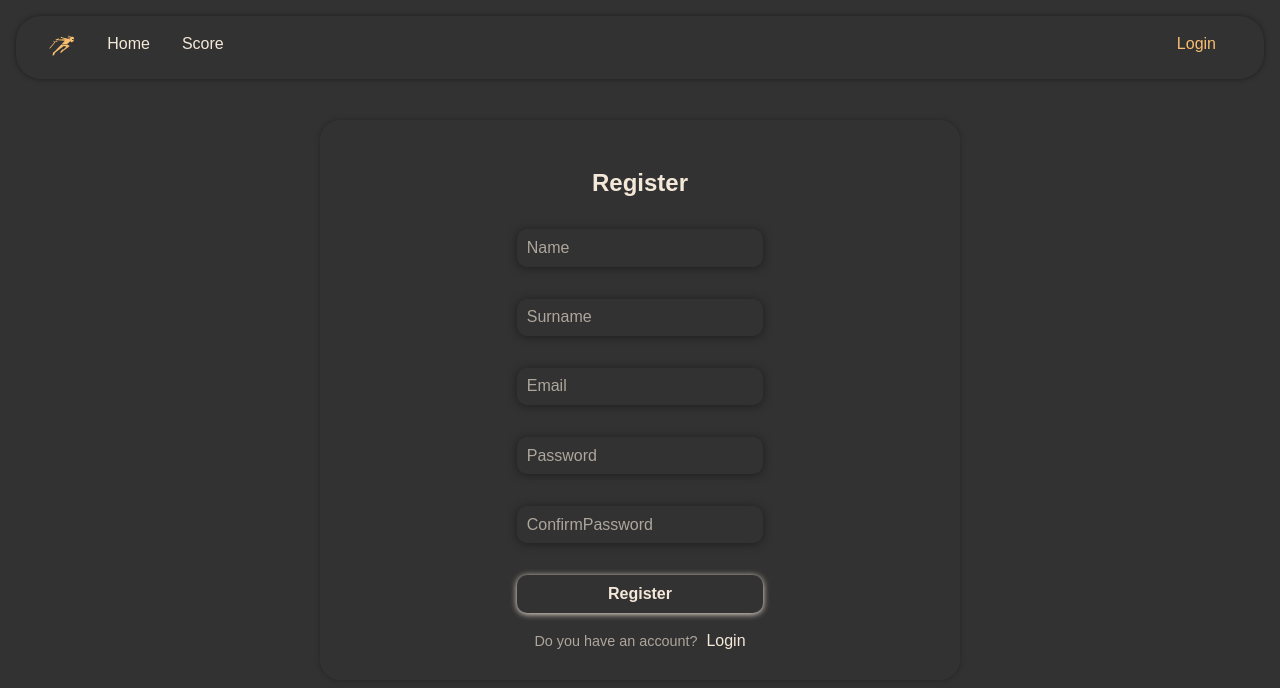
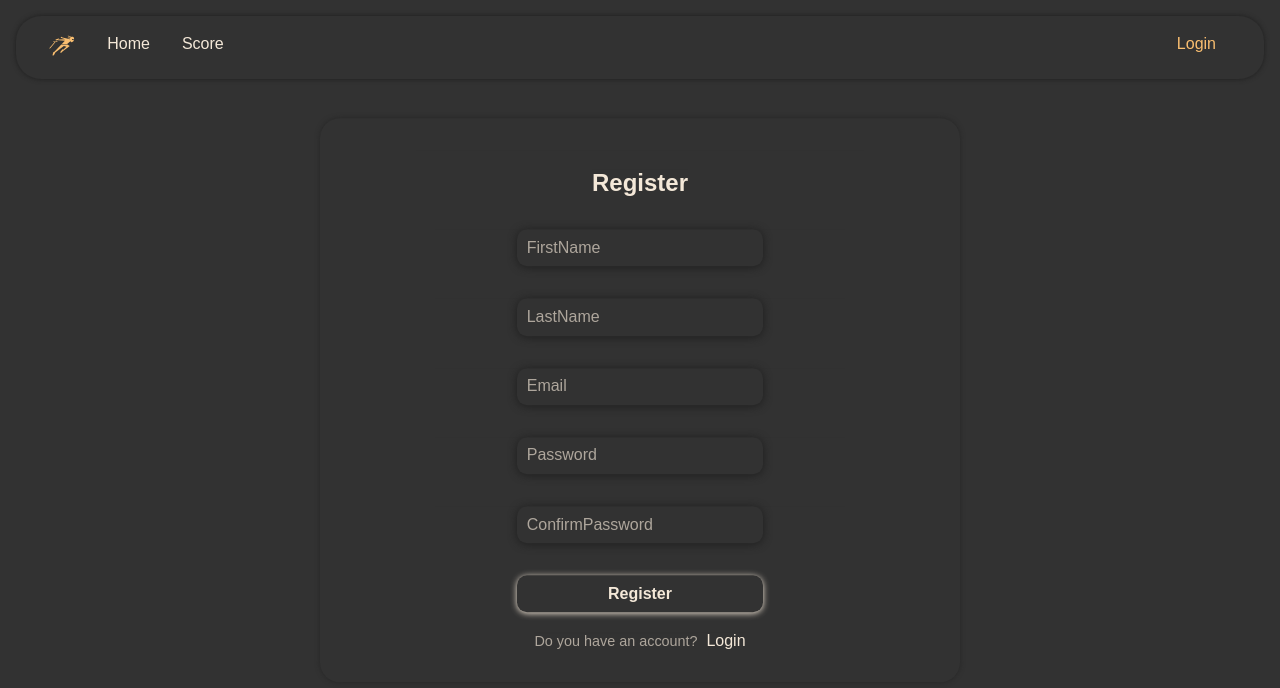
Before and after one commit to DianaEP/catch-me, a React (Vite) app: page /register in a window 1280 px wide. Shown: the top 688 px of the page. Built offline with nearby package versions, Linux system fonts and the light colour scheme; a web font is replaced by a local one.

Commit message:
Add Form Validation and Error Styling Integrated form validation into the Auth component using a custom FormValidation hook. Updated Auth component to handle input changes and validation errors. Adjusted CSS for better user feedback on invalid input fields

```diff
--- a/src/components/authentication/Auth.css
+++ b/src/components/authentication/Auth.css
@@ -1,6 +1,6 @@
 .form-container{
     width:50%;
-    height: 70%;
+    height: fit-content;
     position: absolute;
     top: 50%;
     left:50%;
@@ -11,6 +11,7 @@
    justify-content: center;
    box-shadow: 0px 0px 5px 0px var(--color2);
    border-radius: 20px;
+   padding: 2rem 0;
 }
 
 .form-fields{
@@ -28,6 +29,15 @@
     font-family: var(--font-family1);
     color: var(--font-color2);
     text-transform: capitalize;
+}
+
+.input-container{
+    width:100%;
+    display: flex;
+    flex-direction: column;
+    align-items: center;
+    row-gap: 0.5rem;
+
 }
 
 .form-fields input{
@@ -54,6 +64,12 @@
     color: #f4e8d8a3;
 }
 
+.error-message{
+    font-size: 0.8rem;
+    color: var(--color3);
+
+}
+
 .form-button{
     text-transform: capitalize;
     width: 60%;
@@ -74,6 +90,8 @@
     color: var(--color3);
 
 }
+
+
 
 .link-container span{
     margin-right: 0.3rem;
@@ -119,6 +137,10 @@
     background: var(--color3);
 }
 
+.input-container .invalid-shadow {
+    box-shadow: 0 1px 8px var(--color3);
+}
+
 
 /* .link-container a:hover{
     color: var(--font-color2);
--- a/src/components/authentication/Auth.jsx
+++ b/src/components/authentication/Auth.jsx
@@ -1,6 +1,7 @@
 import { Link } from 'react-router-dom';
 import './Auth.css';
 import PropTypes from 'prop-types';
+import FormValidation from './FormValidation';
 
 const loginRegisterFields = {
     login: [
@@ -8,8 +9,8 @@ const loginRegisterFields = {
         { placeholder: 'password', type: 'password'}
     ],
     register: [
-        { placeholder: 'name', type: 'text'},
-        { placeholder: 'surname', type: 'text'},
+        { placeholder: 'firstName', type: 'text'},
+        { placeholder: 'lastName', type: 'text'},
         { placeholder: 'email', type: 'email'},
         { placeholder: 'password', type: 'password'},
         { placeholder: 'confirmPassword', type: 'password'},
@@ -17,23 +18,44 @@ const loginRegisterFields = {
 }
 
 
-export default function Auth({currentPage,text,nextPage, dataLogin,dataRegister, handleLoginChange, handleRegisterChange}){
-    const fields = loginRegisterFields[currentPage]
+export default function Auth({currentPage,text,nextPage, dataLogin,dataRegister, setDataLogin, setDataRegister}){
+    const fields = loginRegisterFields[currentPage];
+
+    const data = currentPage === 'login' ? dataLogin : dataRegister;
+    const setData = currentPage === 'login' ? setDataLogin : setDataRegister;
+
+    const { errors, validateData, inputChange } = FormValidation({ data, setData });
+
+
+    const handleSubmit = (e) => {
+        e.preventDefault();
+        if (validateData()) {
+            console.log('Form is valid');
+        }
+    };
     return(
         <>
-        <div className="form-container">
-            <form className='form-fields'>
+        <div className="form-container" >
+            <form className='form-fields' onSubmit={handleSubmit}>
                 <h2>{currentPage}</h2>
                 {fields.map((field, index)=>(
-                    <input key={index}
+                    <div key={index} className='input-container'>
+                        <input
                            type={field.type}
                            placeholder={field.placeholder}
                            name={field.placeholder}
-                           value={currentPage === 'login' ? dataLogin[field.placeholder] : dataRegister[field.placeholder]}
-                           onChange={currentPage ==='login' ? handleLoginChange : handleRegisterChange}/>
-                ))
+                           value={data[field.placeholder]}
+                           onChange={inputChange}
+                           className={errors[field.placeholder] ? 'invalid-shadow' : ''}
+                        />
+                        {errors[field.placeholder] && (
+                            <span className="error-message">{errors[field.placeholder]}</span>
+                        )}
 
-                }
+                    </div>
+
+
+                ))}
 
                 <button className='form-button'>{currentPage}</button>
             </form>
@@ -54,6 +76,6 @@ Auth.propTypes = {
     text: PropTypes.any,
     dataLogin: PropTypes.any,
     dataRegister: PropTypes.any,
-    handleLoginChange: PropTypes.any,
-    handleRegisterChange : PropTypes.any
+    setDataLogin: PropTypes.any,
+    setDataRegister : PropTypes.any
 };
--- /dev/null
+++ b/src/components/authentication/FormValidation.jsx
@@ -0,0 +1,57 @@
+import { useState } from "react";
+
+export default function FormValidation({data, setData}){
+
+     // VALIDATIONS
+
+  const [errors, setErrors] = useState({});
+  const [valid, setValid] = useState(true);
+
+  const inputChange = (e) => {
+    const { name, value } = e.target;
+    const trimmedValue = value.trim();
+    setData({ ...data, [name]: trimmedValue });
+  };
+
+  const validateData = () =>{
+    let isValid = true;
+    let validationErrors = {};
+
+    if(data.firstName === '' || data.firstName === null){
+      isValid = false;
+      validationErrors.firstName = 'First name required'
+    }
+
+    if(data.lastName === '' || data.lastName === null){
+      isValid = false;
+      validationErrors.lastName = 'Last name required'
+    }
+
+    if(data.email === '' || data.email === null){
+      isValid = false;
+      validationErrors.email = 'Email required'
+    }else if(!/\S+@\S+\.\S+/.test(data.email)){
+      isValid = false;
+      validationErrors.email = 'Email is not valid'
+    }
+
+    if(data.password === '' || data.password === null){
+      isValid = false;
+      validationErrors.password = 'Password required'
+    }
+
+    if(data.confirmPassword === '' || data.confirmPassword === null){
+      isValid = false;
+      validationErrors.confirmPassword = 'Confirm password required'
+    }
+
+
+
+    setErrors(validationErrors);
+    setValid(isValid);
+
+    return isValid;
+  }
+
+  return {errors, valid, inputChange, validateData};
+}
--- a/src/components/authentication/Login.jsx
+++ b/src/components/authentication/Login.jsx
@@ -8,20 +8,20 @@ export default function Login(){
         password: ''
     })
 
-    function handleLoginChange(e){
-        const{value, name} = e.target;
-        setDataLogin((prevInput)=>({
-            ...prevInput,
-            [name]:value
-        }))
-    }
+    // function handleLoginChange(e){
+    //     const{value, name} = e.target;
+    //     setDataLogin((prevInput)=>({
+    //         ...prevInput,
+    //         [name]:value
+    //     }))
+    // }
 
     console.log(dataLogin);
 
     return(
         <>
 
-           <Auth currentPage='login' text="Don't have an account?" nextPage='Register' dataLogin={dataLogin} handleLoginChange={handleLoginChange}/>
+           <Auth currentPage='login' text="Don't have an account?" nextPage='Register' dataLogin={dataLogin} setDataLogin={setDataLogin}/>
         </>
     )
 }
--- a/src/components/authentication/Register.jsx
+++ b/src/components/authentication/Register.jsx
@@ -4,25 +4,25 @@ import Auth from './Auth';
 
 export default function Register(){
     const [dataRegister, setDataRegister] = useState({
-        surname: '',
-        name: '',
+        firstName: '',
+        lastName: '',
         email: '',
         password: '',
         confirmPassword: ''
     })
 
-    function handleRegisterChange(e){
-        const{value, name} = e.target;
-        setDataRegister((prevInput)=>({
-            ...prevInput,
-            [name]:value
-        }))
-    }
+    // function handleRegisterChange(e){
+    //     const{value, name} = e.target;
+    //     setDataRegister((prevInput)=>({
+    //         ...prevInput,
+    //         [name]:value
+    //     }))
+    // }
     // console.log(dataRegister);
 
     return(
         <>
-            <Auth currentPage='register' text="Do you have an account?" nextPage='login' dataRegister={dataRegister} handleRegisterChange={handleRegisterChange} />
+            <Auth currentPage='register' text="Do you have an account?" nextPage='login' dataRegister={dataRegister} setDataRegister={setDataRegister} />
         </>
     )
 }
```
